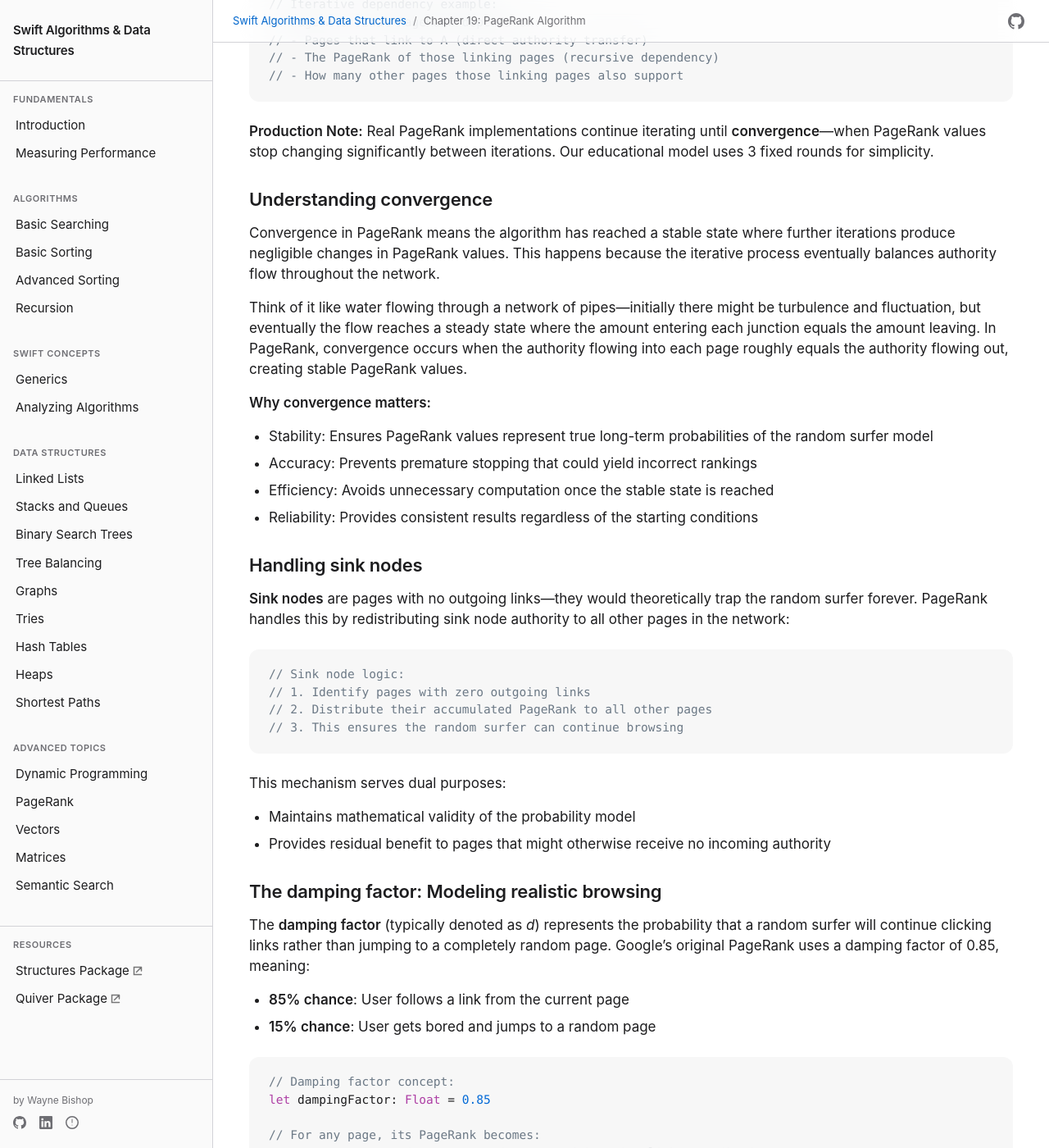
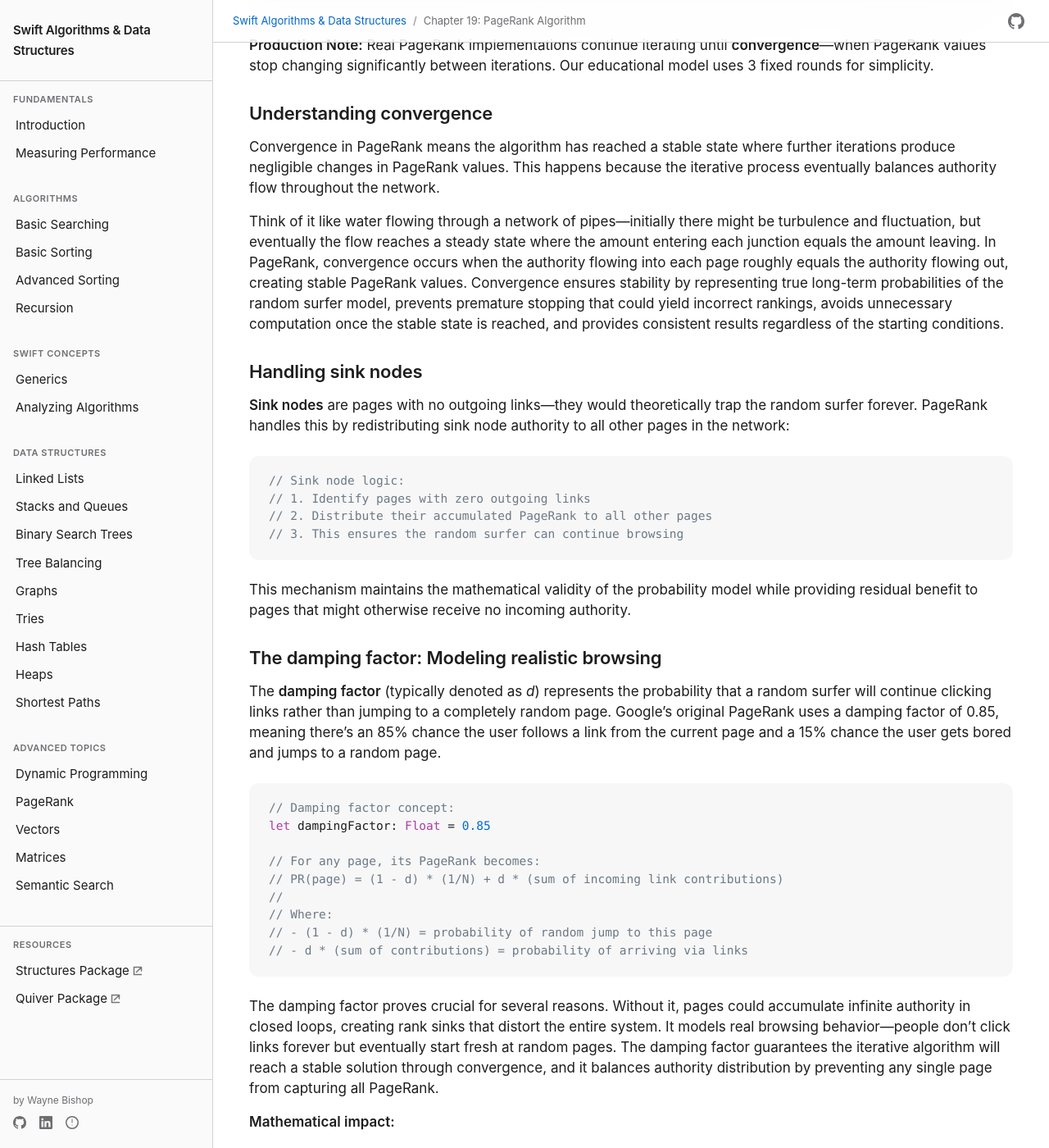
Before and after one commit to waynewbishop/swift-algorithms, a Jekyll site: the page built from 19-pagerank-algorithm.md, in a window 1280 px wide and 1400 px high, scrolled down 3030 px. Shown: the whole window at 82% size. Built offline with Jekyll 4.4.1, drawn with Linux system fonts in a browser that asks for light colours; some of the changed text lies outside the part shown.

Commit message:
Convert Chapter 19 bullet points to flowing prose paragraphs
Reduced bullet point usage throughout chapter to create more book-like
prose, while preserving bullets for the round-by-round calculation where
step-by-step format adds clarity.

Converted to prose:
- Web structure graph elements (vertices, edges, direction)
- Iterative process description (rounds 1-3)
- Convergence importance (stability, accuracy, efficiency, reliability)
- Sink node dual purposes
- Damping factor percentages and rationale
- Damping factor value tradeoffs
- Design rationale for Vertex class

Preserved bullets for:
- Round 0, 1, 2 calculation breakdown (clear step-by-step format)

Chapter now reads as formal book prose with strategic use of bullets
only where step-by-step enumeration genuinely aids comprehension.

🤖 Generated with [Claude Code](https://claude.com/claude-code)

Co-Authored-By: Claude <noreply@anthropic.com>

````diff
--- a/19-pagerank-algorithm.md
+++ b/19-pagerank-algorithm.md
@@ -31,12 +31,7 @@ This probabilistic approach captures something profound about web browsing: impo
 
 ### From web pages to graph theory
 
-The beauty of PageRank lies in how it transforms the abstract concept of web importance into concrete [graph](https://en.wikipedia.org/wiki/Graph_(abstract_data_type)) theory:
-
-**Web Structure as a Directed Graph:**
-- [Vertices](https://en.wikipedia.org/wiki/Vertex_(graph_theory)): Web pages
-- [Edges](https://en.wikipedia.org/wiki/Glossary_of_graph_theory#edge): Hyperlinks between pages
-- Direction: Links point from source page to destination page
+The beauty of PageRank lies in how it transforms the abstract concept of web importance into concrete [graph](https://en.wikipedia.org/wiki/Graph_(abstract_data_type)) theory. The web structure becomes a directed graph where [vertices](https://en.wikipedia.org/wiki/Vertex_(graph_theory)) represent web pages and [edges](https://en.wikipedia.org/wiki/Glossary_of_graph_theory#edge) represent hyperlinks between pages. Direction matters because links point from source pages to destination pages, creating a flow of authority through the network.
 
 ```swift
 // Example web structure:
@@ -96,11 +91,7 @@ This creates a flow of authority through the web's link structure, with importan
 
 ### The iterative process
 
-PageRank calculation requires multiple iterations because page importance is interdependent:
-
-1. **Round 1**: Calculate initial authority distribution
-2. **Round 2**: Redistribute authority based on Round 1 results
-3. **Round 3**: Final redistribution incorporating all previous calculations
+PageRank calculation requires multiple iterations because page importance is interdependent. The first round calculates initial authority distribution based on equal starting ranks. The second round redistributes authority using the results from round one, allowing highly-linked pages to accumulate more influence. The third round performs final redistribution, incorporating all previous calculations to produce stable rankings that reflect the true authority structure of the network.
 
 ```swift
 // Iterative dependency example:
@@ -116,13 +107,7 @@ PageRank calculation requires multiple iterations because page importance is int
 
 Convergence in PageRank means the algorithm has reached a stable state where further iterations produce negligible changes in PageRank values. This happens because the iterative process eventually balances authority flow throughout the network.
 
-Think of it like water flowing through a network of pipes—initially there might be turbulence and fluctuation, but eventually the flow reaches a steady state where the amount entering each junction equals the amount leaving. In PageRank, convergence occurs when the authority flowing into each page roughly equals the authority flowing out, creating stable PageRank values.
-
-**Why convergence matters:**
-- Stability: Ensures PageRank values represent true long-term probabilities of the random surfer model
-- Accuracy: Prevents premature stopping that could yield incorrect rankings
-- Efficiency: Avoids unnecessary computation once the stable state is reached
-- Reliability: Provides consistent results regardless of the starting conditions
+Think of it like water flowing through a network of pipes—initially there might be turbulence and fluctuation, but eventually the flow reaches a steady state where the amount entering each junction equals the amount leaving. In PageRank, convergence occurs when the authority flowing into each page roughly equals the authority flowing out, creating stable PageRank values. Convergence ensures stability by representing true long-term probabilities of the random surfer model, prevents premature stopping that could yield incorrect rankings, avoids unnecessary computation once the stable state is reached, and provides consistent results regardless of the starting conditions.
 
 ### Handling sink nodes
 
@@ -135,16 +120,11 @@ Think of it like water flowing through a network of pipes—initially there migh
 // 3. This ensures the random surfer can continue browsing
 ```
 
-This mechanism serves dual purposes:
-- Maintains mathematical validity of the probability model
-- Provides residual benefit to pages that might otherwise receive no incoming authority
+This mechanism maintains the mathematical validity of the probability model while providing residual benefit to pages that might otherwise receive no incoming authority.
 
 ### The damping factor: Modeling realistic browsing
 
-The **damping factor** (typically denoted as *d*) represents the probability that a random surfer will continue clicking links rather than jumping to a completely random page. Google's original PageRank uses a damping factor of 0.85, meaning:
-
-- **85% chance**: User follows a link from the current page
-- **15% chance**: User gets bored and jumps to a random page
+The **damping factor** (typically denoted as *d*) represents the probability that a random surfer will continue clicking links rather than jumping to a completely random page. Google's original PageRank uses a damping factor of 0.85, meaning there's an 85% chance the user follows a link from the current page and a 15% chance the user gets bored and jumps to a random page.
 
 ```swift
 // Damping factor concept:
@@ -158,12 +138,7 @@ let dampingFactor: Float = 0.85
 // - d * (sum of contributions) = probability of arriving via links
 ```
 
-**Why the damping factor is crucial:**
-
-1. **Prevents rank sinks**: Without it, pages could accumulate infinite authority in closed loops
-2. **Models real behavior**: People don't click links forever—they eventually start fresh
-3. **Ensures convergence**: Guarantees the iterative algorithm will reach a stable solution
-4. **Balances authority**: Prevents any single page from capturing all PageRank
+The damping factor proves crucial for several reasons. Without it, pages could accumulate infinite authority in closed loops, creating rank sinks that distort the entire system. It models real browsing behavior—people don't click links forever but eventually start fresh at random pages. The damping factor guarantees the iterative algorithm will reach a stable solution through convergence, and it balances authority distribution by preventing any single page from capturing all PageRank.
 
 **Mathematical impact:**
 ```swift
@@ -175,10 +150,7 @@ let dampingFactor: Float = 0.85
 // Plus proportional share of incoming link authority: d * (incoming contributions)
 ```
 
-**Choosing the damping factor value:**
-- **0.85 (Google's choice)**: Balances realism with mathematical stability
-- **Higher values (0.9-0.95)**: More emphasis on link structure, slower convergence
-- **Lower values (0.7-0.8)**: More random jumping, faster convergence, less link influence
+Choosing the damping factor value involves balancing competing concerns. Google's choice of 0.85 balances realism with mathematical stability. Higher values between 0.9 and 0.95 place more emphasis on link structure but slow convergence. Lower values between 0.7 and 0.8 introduce more random jumping, achieving faster convergence at the cost of reduced link influence.
 
 ## Implementation in Swift
 
@@ -211,10 +183,7 @@ public class Vertex<T>: Equatable {
 }
 ```
 
-**Design Rationale:**
-- **Array storage**: Preserves PageRank history across iterations for debugging and analysis
-- **Generic support**: Works with any vertex type (String, Int, custom objects)
-- **UUID equality**: Ensures consistent vertex identification regardless of content changes
+The design choices reflect educational priorities. Array storage preserves PageRank history across iterations for debugging and analysis. Generic support allows the algorithm to work with any vertex type, whether String, Int, or custom objects. UUID-based equality ensures consistent vertex identification regardless of content changes, maintaining referential integrity throughout the computation.
 
 ### Core PageRank algorithm
 
````
